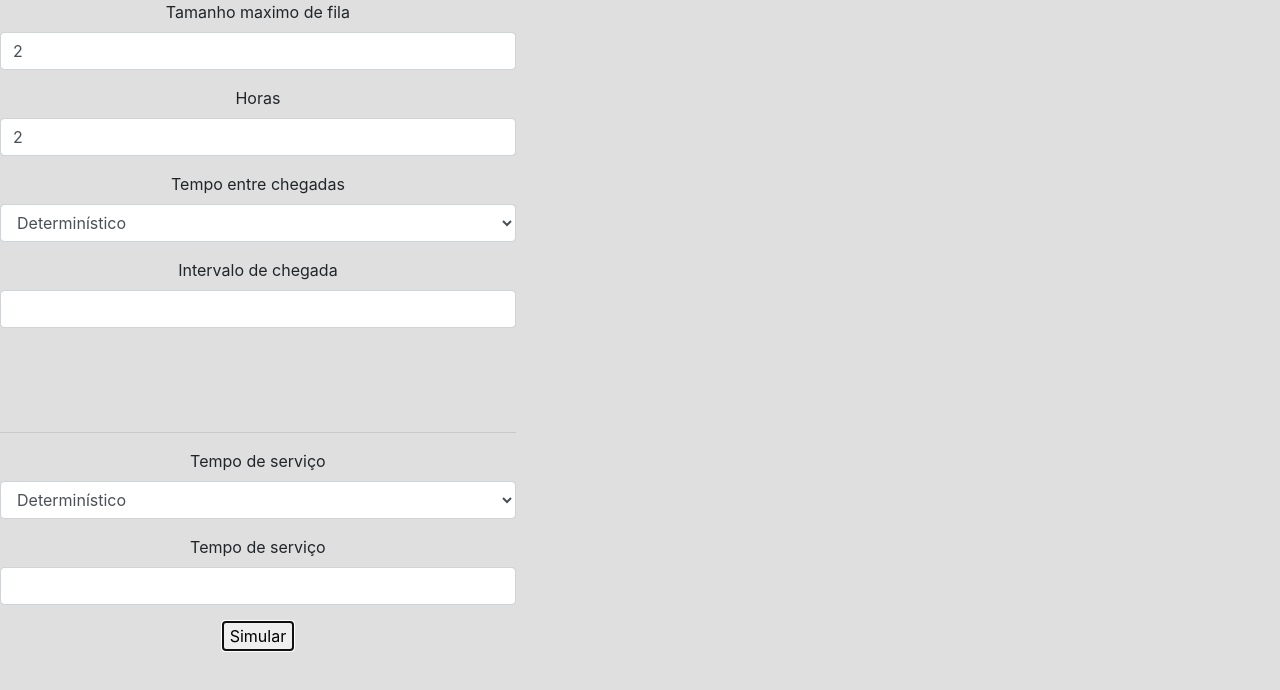
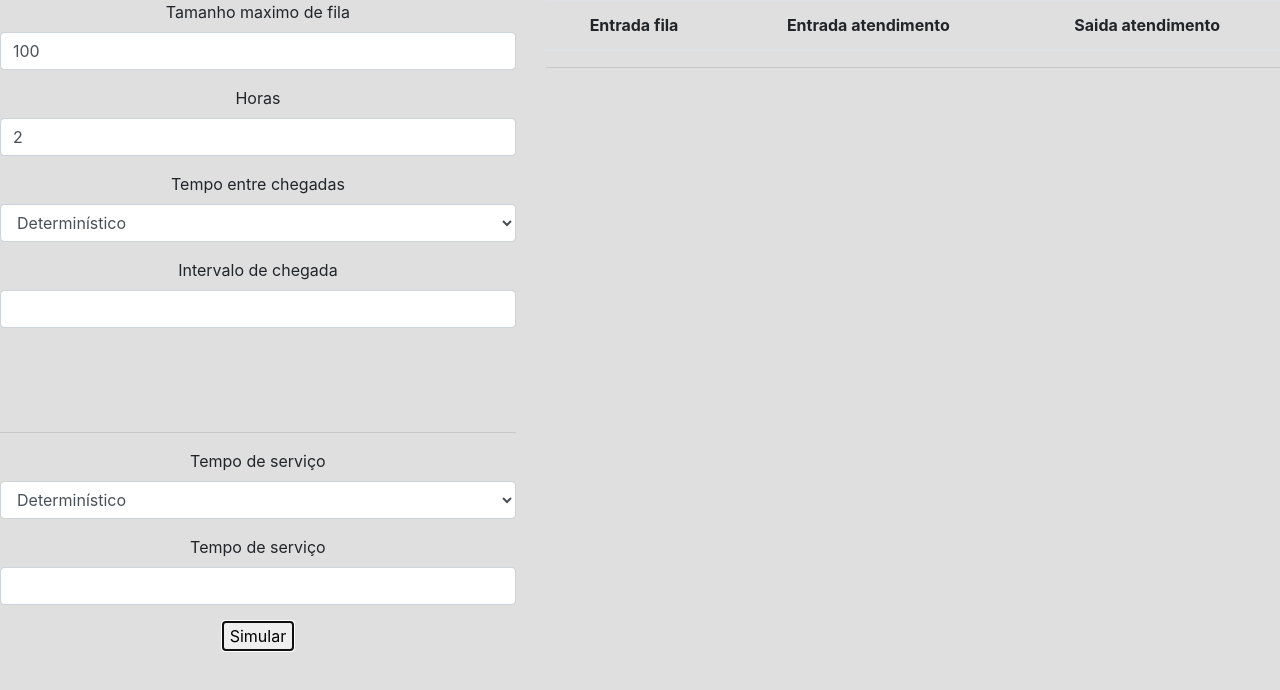
Before and after one commit to Sabrinovsky/simulacao, a React (Create React App) app: page / in a window 1280 px wide. Both pictures are taken after a click on the button "Simular". Shown: the top 690 px of the page. Built offline with nearby package versions, Linux system fonts and the light colour scheme.

Commit message:
add some stuff

```diff
--- a/src/App.js
+++ b/src/App.js
@@ -5,10 +5,11 @@ import { simular } from './simularLavacar'
 function App() {
   function run() {
     if (expressaoChegada === 'normal') {
-      simular({ horas, expressaoChegada, media, variancia, tempoServicoDeterministico, exponencial,maxFila })
-
+      const result = simular({ horas, expressaoChegada, media, variancia, tempoServicoDeterministico, exponencial,maxFila })
+      setData(result)
     } else {
-      simular({ horas, chegadaDeterministica, tempoServicoDeterministico, exponencial,maxFila })
+      const result = simular({ horas, chegadaDeterministica, tempoServicoDeterministico, exponencial,maxFila })
+      setData(result)
     }
   }
 
@@ -20,7 +21,15 @@ function App() {
   const [media, setMedia] = React.useState()
   const [variancia, setVariancia] = React.useState()
   const [exponencial, setExponencial] = React.useState()
-  const [maxFila, setMaxFila] = React.useState()
+  const [maxFila, setMaxFila] = React.useState(100)
+  const [data,setData] = React.useState()
+  const [error,setError] = React.useState()
+
+  React.useEffect(()=>{
+    if(data?.error){
+      setError(data.error)
+    }
+  },[data])
 
   return (
     <div className="App">
@@ -30,7 +39,7 @@ function App() {
             {/* <form onSub> */}
             <div className="form-group">
               <label >Tamanho maximo de fila</label>
-              <input defaultValue='2' className="form-control" onChange={({ target }) => setMaxFila(target.value)} />
+              <input defaultValue='100' className="form-control" onChange={({ target }) => setMaxFila(target.value)} />
             </div>
 
             <div className="form-group">
@@ -92,6 +101,52 @@ function App() {
             <button onClick={run}>Simular</button>
             {/* </form> */}
           </div>
+
+          <div className='col'>
+              {data?.error && (<h3>{data.error}</h3>) }
+
+              {data?.clientes && (
+                <table className='table'>
+                  <thead>
+                    <tr>
+                      <th>
+                        Entrada fila
+                      </th>
+                      <th>
+                        Entrada atendimento
+                      </th>
+                      <th>
+                        Saida atendimento
+                      </th>
+                    </tr>
+                  </thead>
+                <tbody>
+                  {data.clientes.map((cliente) => (
+                        <tr key={cliente.id}>
+                          <td>
+                            {cliente.entradaFila}
+                          </td>
+                          <td>
+                            {cliente.entradaAtendimento}
+                          </td>
+                          <td>
+                          {cliente.saidaAtendimento}
+                          </td>
+                      </tr>
+                    ))}
+                </tbody>
+
+                </table>
+              )}
+              <hr></hr>
+              {!!data?.tempoMedioNaFila && (
+                <h4>O tempo médio na fila foi de {data.tempoMedioNaFila} minutos</h4>
+              )}
+
+              {!!data?.tempoMedioNoSistema && (
+                <h4>O tempo médio no sistema foi de {data.tempoMedioNoSistema} minutos</h4>
+              )}
+          </div>
         </div>
       </div>
     </div>
--- a/src/simularLavacar.js
+++ b/src/simularLavacar.js
@@ -36,7 +36,7 @@ export function simular ({ horas, chegadaDeterministica, expressaoChegada, media
   for (let i = 0; i <= minutos; i++) {
     if(funcionario.fila.length >= maxFila) {
       console.log('Fila atingiu o tamanho máximo')
-      return
+      return {error:'Atingiu tomanho total da fila'}
     }
 
     if(funcionario.atendendo && i === terminoProximoServico ){
@@ -65,8 +65,7 @@ export function simular ({ horas, chegadaDeterministica, expressaoChegada, media
     }
   }
 
-  console.log(funcionario)
-  console.log(clientes)
+
 
   // clientes.map((cliente, index)=>{
   //   if(cliente.entradaFila && cliente.entradaAtendimento){
@@ -74,16 +73,49 @@ export function simular ({ horas, chegadaDeterministica, expressaoChegada, media
   //   }
   // })
 
-  var mediaEntidadesNaFila = 0
-  for(let i=0;i<filaPorMinuto.length;i++){
-    mediaEntidadesNaFila += filaPorMinuto[i]
-  }
-  mediaEntidadesNaFila = mediaEntidadesNaFila / filaPorMinuto.length
+  // var mediaEntidadesNaFila = 0
+  // for(let i=0;i<filaPorMinuto.length;i++){
+  //   mediaEntidadesNaFila += filaPorMinuto[i]
+  // }
+  // mediaEntidadesNaFila = mediaEntidadesNaFila / filaPorMinuto.length
 
   // console.log('Média de entidades na fila: ', mediaEntidadesNaFila)
 
-  if(funcionario.fila.length >= maxFila){
-  }
+  var totalTempoFila = 0
+  var numeroClientesFila = 0
+
+  clientes.forEach((cliente)=>{
+    if(cliente.entradaFila && cliente.entradaAtendimento){
+      totalTempoFila += cliente.entradaAtendimento - cliente.entradaFila
+      numeroClientesFila++;
+    }
+  })
+
+  var tempoTotalSistema = 0
+  var numeroTotalClientesQueSairam = 0
+  clientes.forEach((cliente)=>{
+    if(cliente.entradaFila && cliente.entradaAtendimento && cliente.saidaAtendimento){
+      tempoTotalSistema += cliente.saidaAtendimento - cliente.entradaFila
+      numeroTotalClientesQueSairam++
+    }else if(cliente.entradaAtendimento && cliente.saidaAtendimento){
+      console.log(tempoTotalSistema)
+      tempoTotalSistema += cliente.saidaAtendimento - cliente.entradaAtendimento
+      numeroTotalClientesQueSairam++
+    }
+  })
+
+  console.log(tempoTotalSistema)
+  console.log(numeroTotalClientesQueSairam)
+
+  const tempoMedioNoSistema = tempoTotalSistema / numeroTotalClientesQueSairam
+
+  // console.log('tempo médio em fila: ', totalTempoFila/numeroClientesFila)
+
+  // console.log(funcionario)
+  // console.log(clientes)
+
+
+  return ({funcionario,clientes, tempoMedioNaFila: totalTempoFila/numeroClientesFila || 0,tempoMedioNoSistema})
 
   function terminaServico(tempoAtual){
 
```
